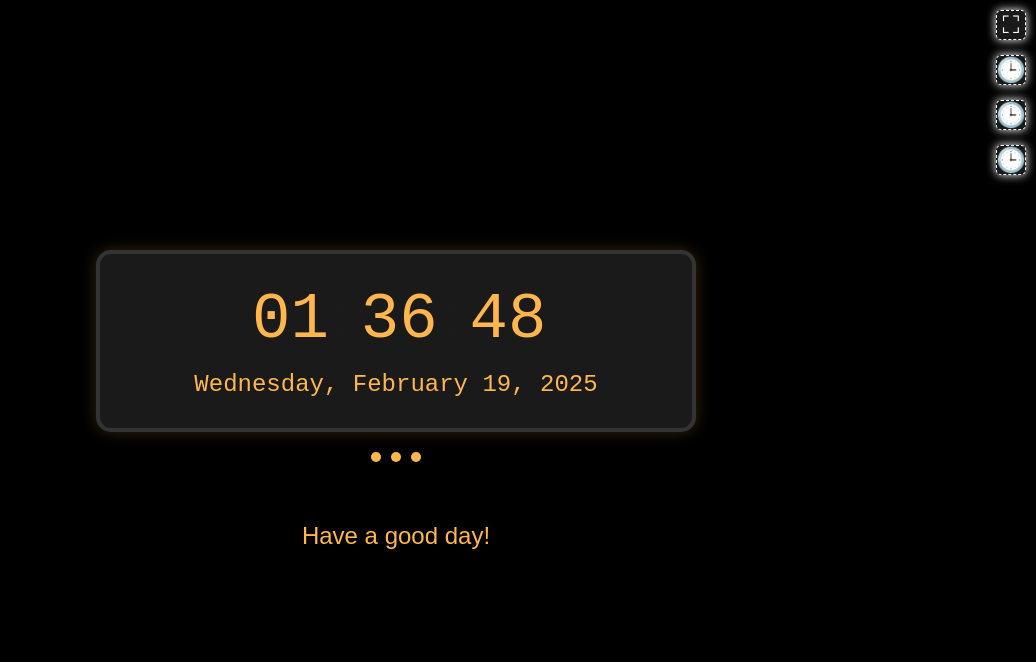
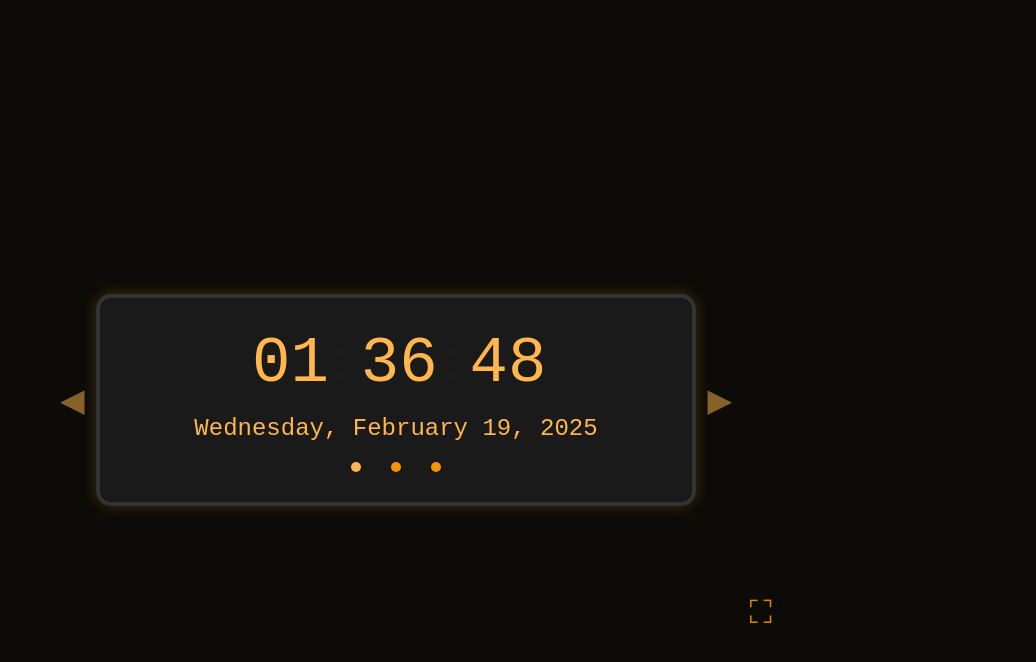
Before and after one commit to gituser6hij/retro-watch-project, a Next.js app: page / in a window 1280 px wide. Shown: the top 662 px of the page, without its empty margins (244-1280 px from the left). Built offline with nearby package versions, Linux system fonts and the light colour scheme.

Commit message:
add:clocks4

```diff
--- a/app/page.js
+++ b/app/page.js
@@ -9,6 +9,29 @@ export default function Home() {
   const [mounted, setMounted] = useState(false);
   const [time, setTime] = useState(new Date());
   const [currentDesign, setCurrentDesign] = useState(1); // Start with first design
+
+  const [touchStartX, setTouchStartX] = useState(0);
+  const [touchEndX, setTouchEndX] = useState(0);
+
+  const handleTouchStart = (e) => {
+    setTouchStartX(e.touches[0].clientX);
+  };
+
+  const handleTouchMove = (e) => {
+    setTouchEndX(e.touches[0].clientX);
+  };
+
+  const handleTouchEnd = () => {
+    if (touchStartX - touchEndX > 50) {
+      // Swipe left -> Next design
+      setCurrentDesign((prev) => (prev < 3 ? prev + 1 : 1));
+    } else if (touchEndX - touchStartX > 50) {
+      // Swipe right -> Previous design
+      setCurrentDesign((prev) => (prev > 1 ? prev - 1 : 3));
+    }
+  };
+
+
 
   useEffect(() => {
     setMounted(true);
@@ -55,18 +78,28 @@ export default function Home() {
   };
 
   return (
-    <main className="container">
-      <div className="button-container">
-          <button className="fullscreen-button" onClick={toggleFullScreen}>
-            {"\u26F6"}
-          </button>
+    <main className="container"
 
-          <button className="fullscreen-button" onClick={() => changeDesign(2)}>{'\u{1F552}'}</button>
-          <button className="fullscreen-button" onClick={() => changeDesign(3)}>{'\u{1F552}'}</button>
-          <button className="fullscreen-button" onClick={() => changeDesign(1)}>{'\u{1F552}'}</button>
 
-        </div>
+      onTouchStart={handleTouchStart}
+      onTouchMove={handleTouchMove}
+      onTouchEnd={handleTouchEnd}
+
+    >
+
+
+
+
+
       <div className={`clock-container design-${currentDesign}`}>
+
+        <button className="nav-arrow left-arrow" onClick={() => changeDesign(currentDesign > 1 ? currentDesign - 1 : 3)}>
+          {"\u25C0"} {/* Left arrow */}
+        </button>
+
+        <button className="nav-arrow right-arrow" onClick={() => changeDesign(currentDesign < 3 ? currentDesign + 1 : 1)}>
+          {"\u25B6"} {/* Right arrow */}
+        </button>
 
         <div className="clock">
           <span className="digit">{formatNumber(time.getHours())}</span>
@@ -75,6 +108,11 @@ export default function Home() {
           <span className="blink">:</span>
           <span className="digit">{formatNumber(time.getSeconds())}</span>
         </div>
+
+
+
+
+
         <div className="date">
           {time.toLocaleDateString("en-US", {
             weekday: "long",
@@ -83,17 +121,49 @@ export default function Home() {
             day: "numeric",
           })}
         </div>
+
+
+
+        {currentDesign === 1 && (
+          <>
+            <div className="dots">
+              <div className="dot" onClick={() => changeDesign(1)}></div>
+              <div className="dot-dark" onClick={() => changeDesign(2)}></div>
+              <div className="dot-dark" onClick={() => changeDesign(3)}></div>
+            </div>
+
+          </>
+        )}
+
+        {currentDesign === 2 && (
+          <>
+            <div className="dots">
+              <div className="dot-dark" onClick={() => changeDesign(1)}></div>
+              <div className="dot" onClick={() => changeDesign(2)}></div>
+              <div className="dot-dark" onClick={() => changeDesign(3)}></div>
+            </div>
+
+
+          </>
+        )}
+
+        {currentDesign === 3 && (
+          <>
+
+            <div className="dots">
+              <div className="dot-dark" onClick={() => changeDesign(1)}></div>
+              <div className="dot-dark" onClick={() => changeDesign(2)}></div>
+              <div className="dot" onClick={() => changeDesign(3)}></div>
+            </div>
+          </>
+        )}
+
+        <button className="fullscreen-button" onClick={toggleFullScreen}>
+          {"\u26F6"}
+        </button>
+
       </div>
-      {currentDesign === 1 && (
-      <>
-        <div className="dots">
-          <div className="dot"></div>
-          <div className="dot"></div>
-          <div className="dot"></div>
-        </div>
-        <div className="message">Have a good day!</div>
-      </>
-    )}
+
     </main>
   );
 }
--- a/app/styles.css
+++ b/app/styles.css
@@ -2,10 +2,20 @@
 :root {
   /* Colors */
   --primary-color: #ffb74d;
+  --primary-color-dark: #F59300;
   --secondary-color: #1a1a1a;
-    --background-color: black;
+  --background-color: #0D0B07;
   --text-color-light: #ffffff;
   --matrix-green: #00ff00;
+
+  /* Additional colors pallette */
+  /* CSS HEX */
+  --drab-dark-brown: #363020ff;
+  --walnut-brown: #605c4eff;
+  --white: #ffffffff;
+  --hunyadi-yellow: #ffb74dff;
+  --burnt-sienna: #d7816aff;
+
 
   /* Spacing */
   --base-spacing: 15px;
@@ -60,6 +70,8 @@
 /* ===== Component Styles ===== */
 /* Clock Container */
 .clock-container {
+  position: relative;
+  /* Ensure absolute positioning inside works */
   background-color: var(--secondary-color);
   padding: var(--container-padding);
   border-radius: var(--base-border-radius);
@@ -106,8 +118,13 @@
 
 /* Animations */
 @keyframes blink-animation {
-    from { opacity: 1; }
-    to { opacity: 0; }
+  from {
+    opacity: 1;
+  }
+
+  to {
+    opacity: 0;
+  }
 }
 
 .blink {
@@ -194,7 +211,7 @@
   display: flex;
   justify-content: center;
   margin-top: 20px;
-    gap: 10px;
+  gap: 30px;
 }
 
 .dot {
@@ -204,6 +221,21 @@
   border-radius: 50%;
 }
 
+
+.dot-dark {
+  width: 10px;
+  height: 10px;
+  background-color: var(--primary-color-dark);
+  border-radius: 50%;
+}
+
+.dot-dark:hover {
+  background-color: var(--primary-color);
+  box-shadow: 0 0 20px var(--primary-color);
+}
+
+
+
 .message {
   text-align: center;
   font-size: 1.5rem;
@@ -212,31 +244,75 @@
 }
 
 /* ===== Animation Delays ===== */
-  .dot:nth-child(1) { animation-delay: 0s; }
-  .dot:nth-child(2) { animation-delay: 0.3s; }
-  .dot:nth-child(3) { animation-delay: 0.6s; }
+.dot:nth-child(1) {
+  animation-delay: 0s;
+}
+
+.dot:nth-child(2) {
+  animation-delay: 0.3s;
+}
+
+.dot:nth-child(3) {
+  animation-delay: 0.6s;
+}
 
 /* Fullscreen Button */
 .fullscreen-button {
+  position: fixed;
+  bottom: 20%;
+  right: 20%;
   padding: 4px 8px;
   font-size: 1.5rem;
-    color: fff;
-    border-radius: 5px;
   cursor: pointer;
   margin-bottom: 5px;
-    display: flex;           /* Add display: flex to the buttons */
-    justify-content: center; /* Center content horizontally */
-    align-items: center;     /* Center content vertically */
-    width: 30px;
-    height: 30px;
-    background-color: var(--secondary-color);
-    color: #fff; /* Fixed color value */
-    border: 1px dashed var(--text-color-light);
-    box-shadow: 0 0 10px var(--text-color-light);
+  display: flex;
+  /* Add display: flex to the buttons */
+  justify-content: center;
+  /* Center content horizontally */
+  align-items: center;
+  /* Center content vertically */
+  color: var(--primary-color-dark);
+  /* Fixed color value */
+  border: none;
+  background: none;
+  font-size: 2rem;
+  opacity: 0.9;
+  transition: opacity 0.3s ease;
 }
 
 
 .fullscreen-button:hover {
-    background-color: var(--matrix-green);
-    box-shadow: 0 0 10px var(--matrix-green);
+  color: var(--primary-color);
 }
+
+.nav-arrow {
+  position: absolute;
+  top: 50%;
+  transform: translateY(-50%);
+  background: none;
+  border: none;
+  font-size: 2rem;
+  color: var(--primary-color);
+  cursor: pointer;
+  opacity: 0.5;
+  transition: opacity 0.3s ease;
+}
+
+.nav-arrow:hover {
+  opacity: 1;
+}
+
+.left-arrow {
+  left: -40px;
+}
+
+.right-arrow {
+  right: -40px;
+}
+
+@media (max-width: 768px) {
+  .nav-arrow {
+    display: none;
+    /* Hide on mobile */
+  }
+}
```
Lines whose indentation alone changed are shown as unchanged.
